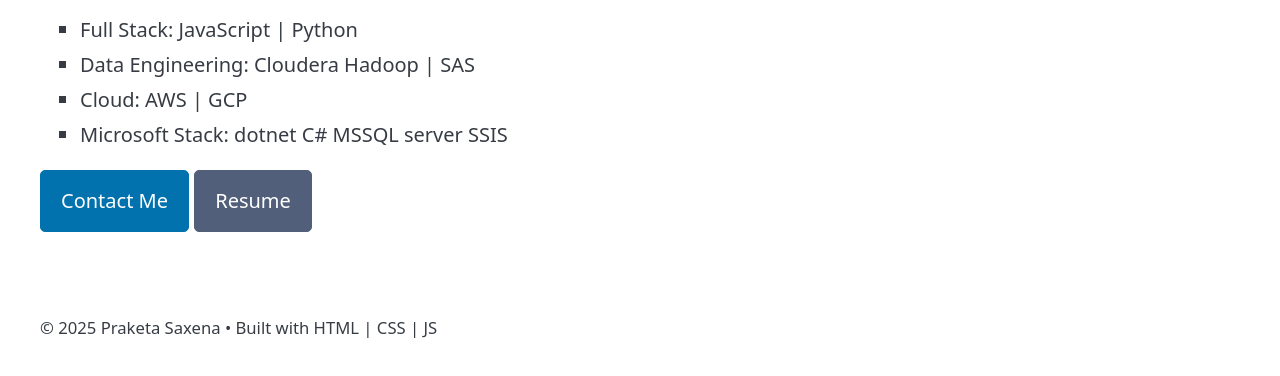
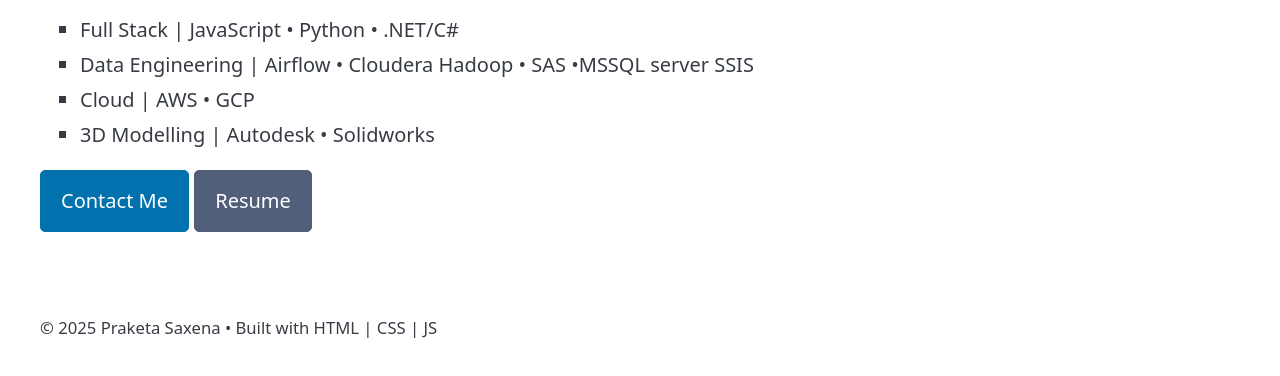
Before and after one commit to kethsaxena/PersonalPortfolio_Website, a website: page index.html in a window 1280 px wide. Shown: the part 344-720 px from the top of the page. Drawn offline with nearby package versions, Linux system fonts and the light colour scheme.

Commit message:
Compact  Tech skills

```diff
--- a/index.html
+++ b/index.html
@@ -42,12 +42,11 @@
       <p>Software Engineer with 11 years of professional experience in developing backend APIs, designing and implementing batch data processing workflows, and automating end-to-end application processes.</p>
       <h3>Technical Skill Areas</h3>
       <ul>
-        <li>Full Stack: JavaScript | Python</li>
-        <li>Data Engineering: Cloudera Hadoop | SAS</li>
-        <li>Cloud: AWS | GCP </li>
-        <li>Microsoft Stack: dotnet C# MSSQL server SSIS</li>
+        <li>Full Stack | JavaScript • Python • .NET/C#</li>
+        <li>Data Engineering | Airflow • Cloudera Hadoop • SAS •MSSQL server SSIS</li>
+        <li>Cloud | AWS  •  GCP </li>
+        <li>3D Modelling | Autodesk • Solidworks</li>
       </ul>
-      <!-- <p>|  |  | ] | SAS | Excel - VBA | Autcad Autodesk  & Solidworks</p>   -->
       <a href="" role="button">Contact Me</a>
       <a href="" role="button" class="secondary">Resume</a>
     </header>
```
